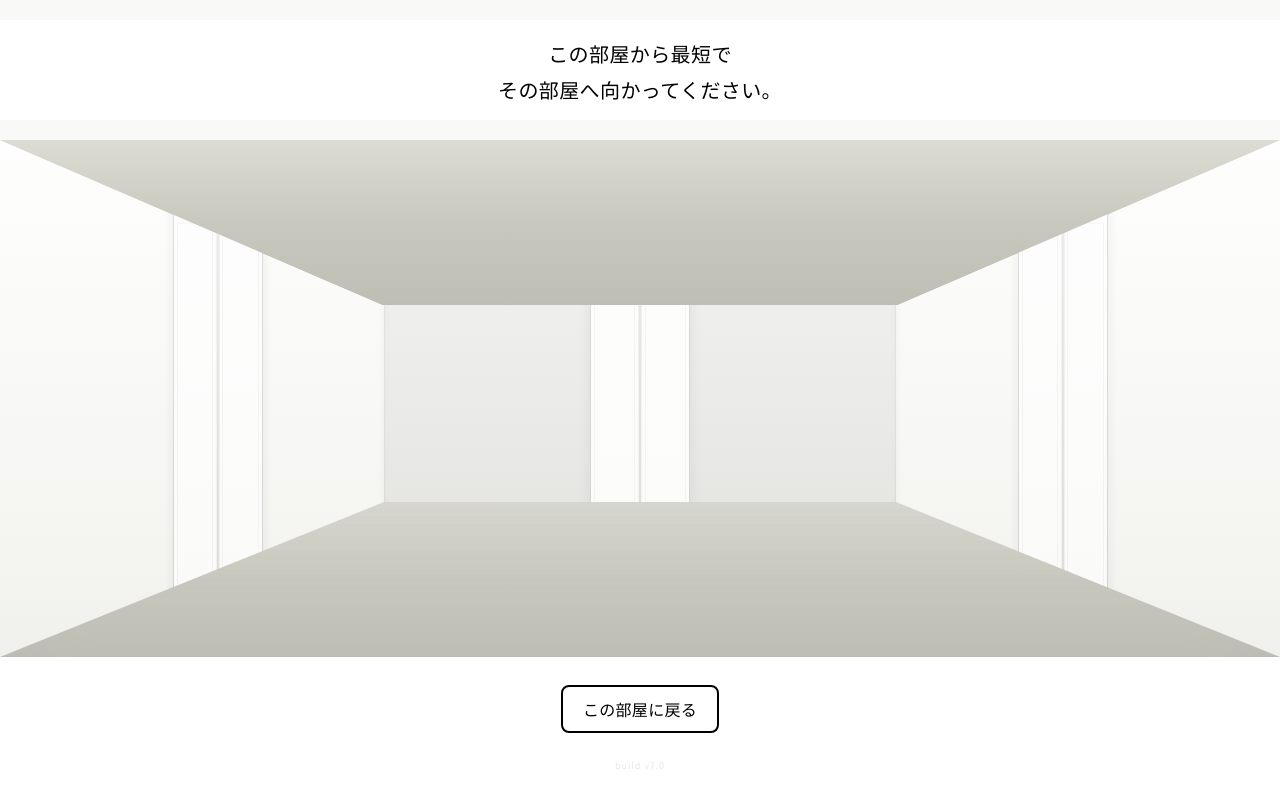
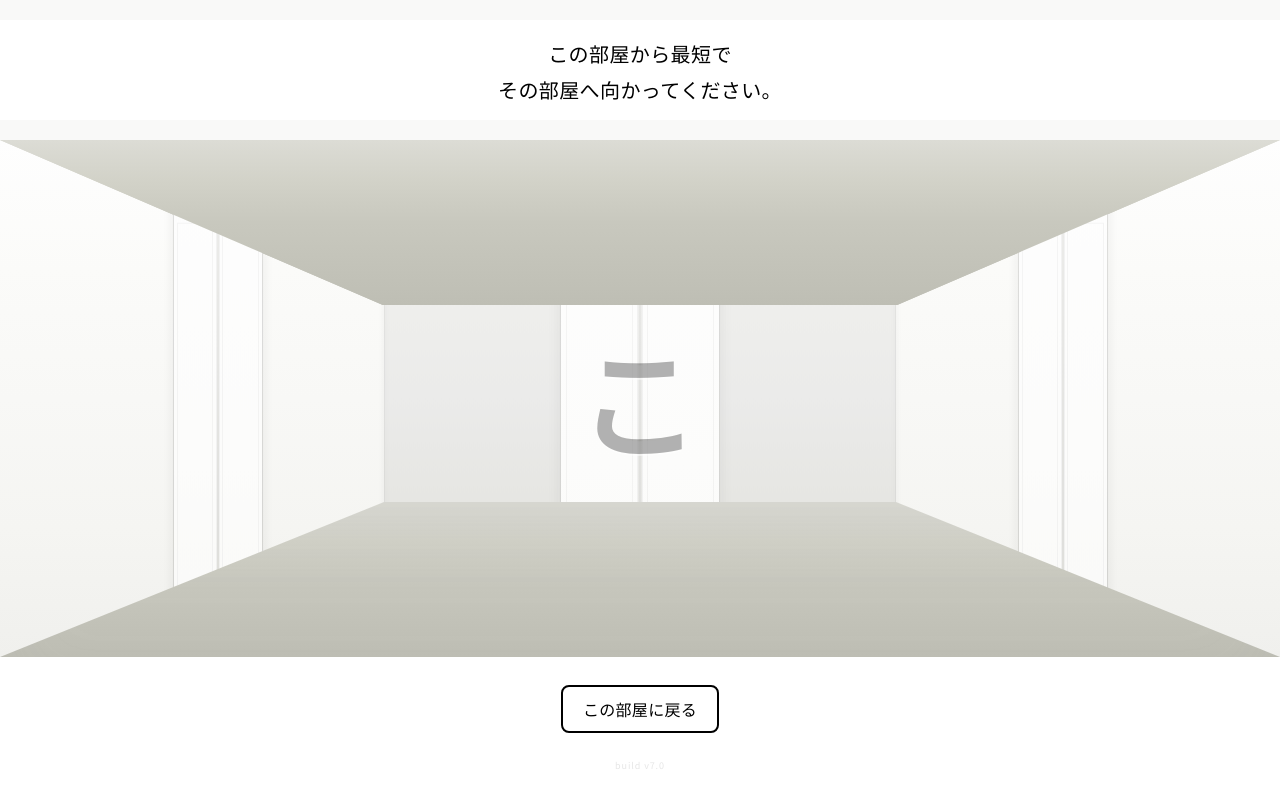
Before and after one commit to boku0210/asoko, a plain HTML site: page index.html in a window 1280 px wide. Drawn offline with Linux system fonts and the light colour scheme.

Commit message:
Update index.html

```diff
--- a/index.html
+++ b/index.html
@@ -371,7 +371,7 @@ h1 {
 .door-front {
   left: 50%;
   top: 0;
-  width: clamp(40px, 10vw, 100px);
+  width: clamp(80px, 16vw, 160px);
   height: clamp(200px, 100vh, 800px);
   transform: translateX(-50%);
   z-index: 11;
@@ -440,6 +440,24 @@ h1 {
     calc(50% + var(--wall-back-width) / 2) 100%,
     calc(50% - var(--wall-back-width) / 2) 100%
   );
+}
+
+.room-hiragana-layer {
+  position: absolute;
+  inset: 0;
+  z-index: 999;
+  pointer-events: none;
+  display: flex;
+  align-items: center;
+  justify-content: center;
+  font-family: "Shippori Mincho", serif;
+  font-size: clamp(60px, 12vw, 120px);
+  font-weight: 700;
+  line-height: 1;
+  letter-spacing: 0.06em;
+  color: rgba(0, 0, 0, 0.3);
+  text-shadow: 0 2px 0 rgba(255, 255, 255, 0.5);
+  user-select: none;
 }
 
 .bottom-ui {
@@ -839,6 +857,8 @@ h1 {
 
           <div class="door-hit-left" id="doorHitLeft"></div>
           <div class="door-hit-right" id="doorHitRight"></div>
+
+          <div class="room-hiragana-layer" id="hiraganaLayer"></div>
         </div>
         <div class="ceiling-overlay"></div>
       </div>
@@ -1091,6 +1111,7 @@ h1 {
   var roomEl = document.getElementById('room');
   var roomBoxEl = document.getElementById('roomBox');
   var roomDebugEl = document.getElementById('roomDebug');
+  var hiraganaLayerEl = document.getElementById('hiraganaLayer');
   var doorFrontEl = document.getElementById('doorFront');
   var doorLeftEl = document.getElementById('doorLeft');
   var doorRightEl = document.getElementById('doorRight');
@@ -1122,6 +1143,9 @@ h1 {
     if (roomDebugEl) {
       roomDebugEl.textContent = DEBUG_LABELS ? currentRoom : '';
       roomDebugEl.hidden = !DEBUG_LABELS;
+    }
+    if (hiraganaLayerEl) {
+      hiraganaLayerEl.textContent = currentRoom;
     }
     var doors = moveMap(state);
 
```
